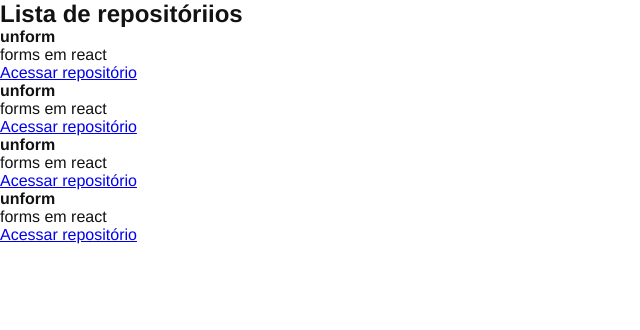
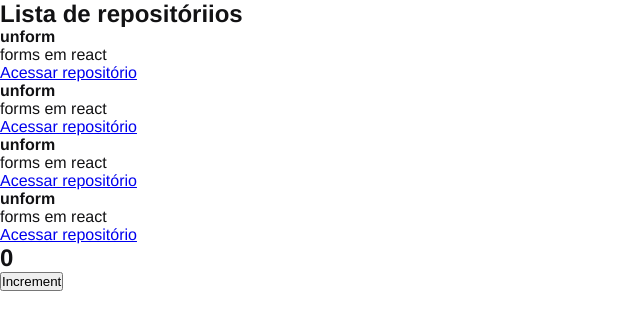
Before and after one commit to lucasbarque/GitHub-Explorer-Fund.ReactJS, a React app: page / in a window 1280 px wide. Shown: the top 330 px of the page, without its empty margins (0-640 px from the left). Built offline with nearby package versions, Linux system fonts and the light colour scheme.

Commit message:
Conceitos de State

```diff
--- a/src/App.jsx
+++ b/src/App.jsx
@@ -1,6 +1,12 @@
+import { Counter } from './components/Counter'
 import { RepositoryList } from './components/RepositoryList'
 import './styles/global.scss'
 
 export function App() {
-  return <RepositoryList/>
+  return (
+    <>
+      <RepositoryList />
+      <Counter/>
+    </>
+  )
 }
--- /dev/null
+++ b/src/components/Counter.jsx
@@ -0,0 +1,20 @@
+import { useState } from "react";
+
+export function Counter() {
+
+  const [counter, setCounter] = useState(0);
+
+  function increment() {
+    setCounter(counter + 1);
+  }
+
+
+  return (
+    <span>
+      <h2>{counter}</h2>
+      <button type="button" onClick={increment}>
+        Increment
+      </button>
+    </span>
+  )
+}
```
